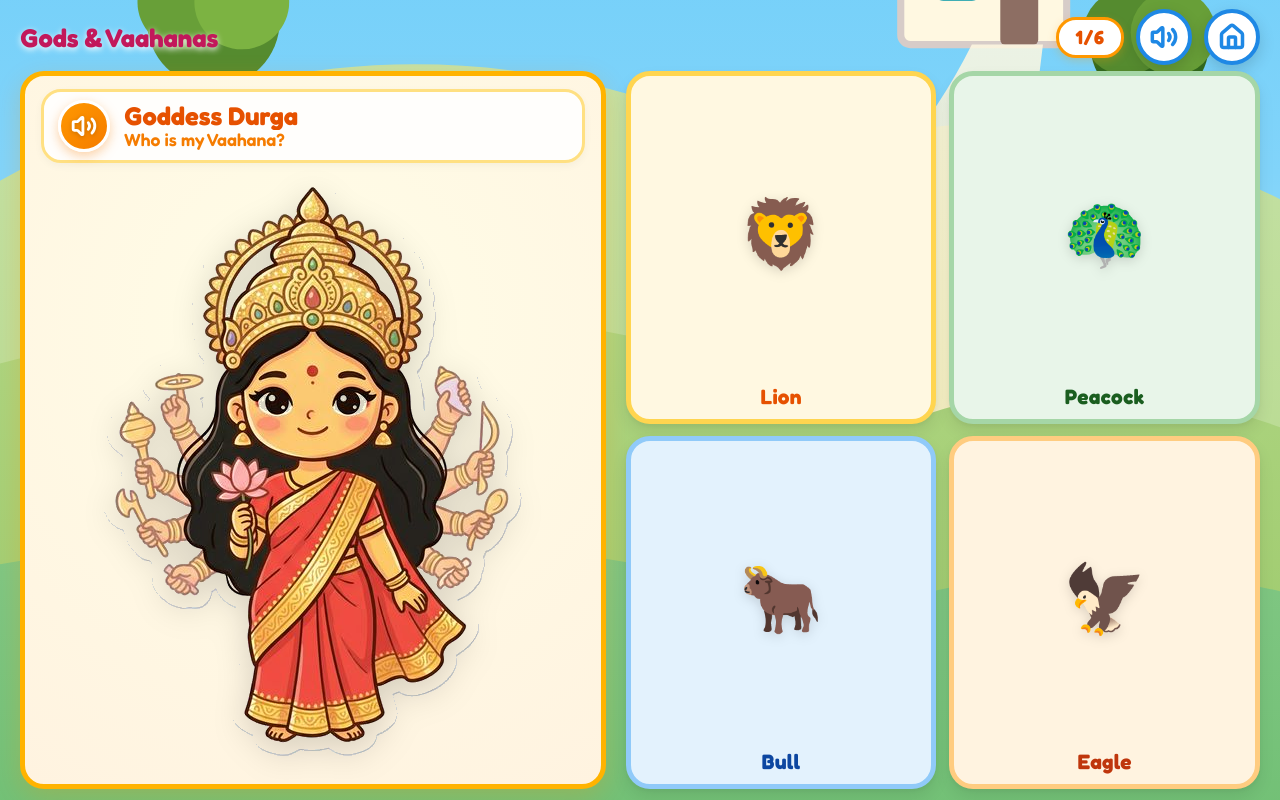
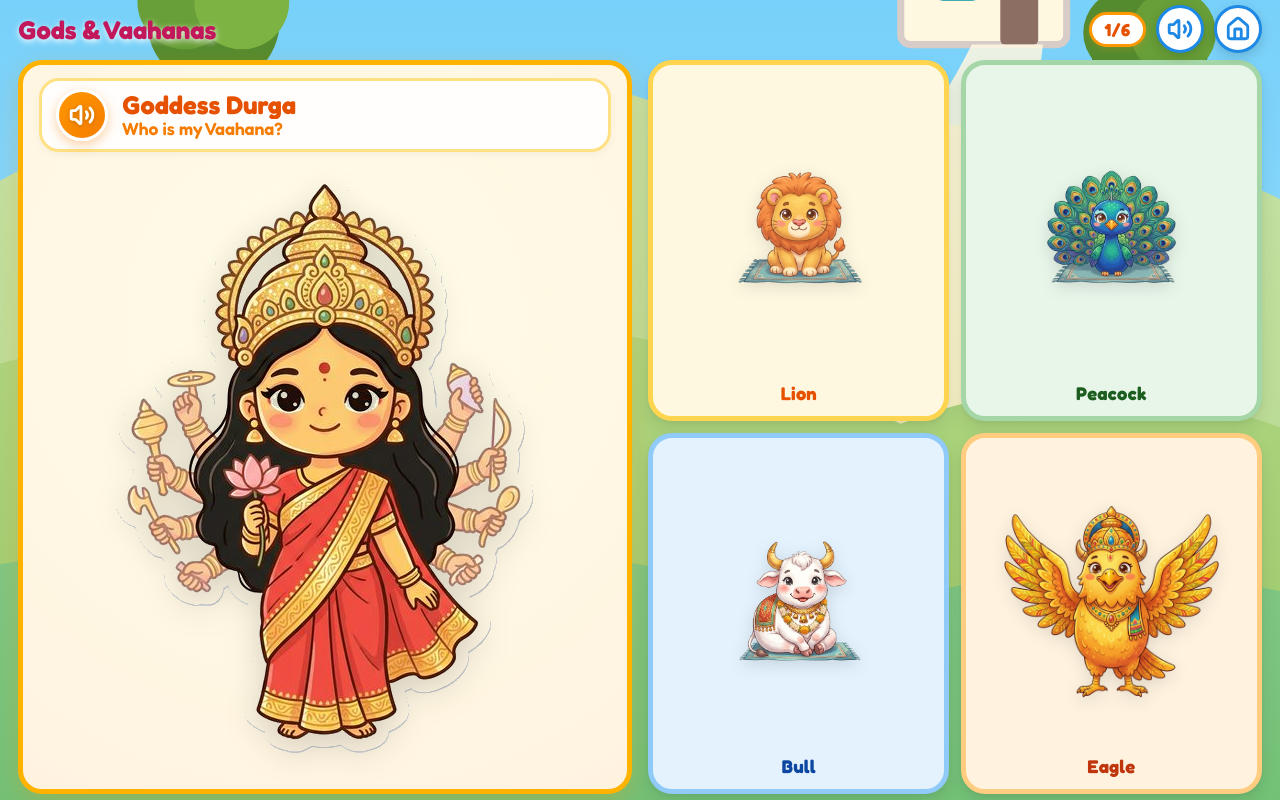
Before and after one commit to akshayvernekar/avani-play-app, a Vue app: page /avani-play-app/vaahana in a window 1280 px wide. Built offline with nearby package versions, Linux system fonts and the light colour scheme.

Commit message:
fixing layout errors

```diff
--- a/src/App.vue
+++ b/src/App.vue
@@ -20,9 +20,8 @@ html, body {
   margin: 0;
   padding: 0;
   width: 100%;
-  min-height: 100%;
+  height: 100%;
   overflow-x: hidden;
-  overflow-y: auto;
   font-family: 'Fredoka', 'Outfit', system-ui, -apple-system, sans-serif;
   background-color: #E0F7FA;
   -webkit-font-smoothing: antialiased;
@@ -30,9 +29,10 @@ html, body {
 
 #app-root {
   width: 100%;
-  min-height: 100%;
+  height: 100%;
+  margin: 0;
+  padding: 0;
   overflow-x: hidden;
-  overflow-y: auto;
   -webkit-overflow-scrolling: touch;
 }
 
--- a/src/components/NavigationButton.vue
+++ b/src/components/NavigationButton.vue
@@ -38,20 +38,21 @@ function handleClick() {
 
 <style scoped>
 .nav-button {
-  width: 56px;
-  height: 56px;
+  width: clamp(38px, 6.5vh, 48px);
+  height: clamp(38px, 6.5vh, 48px);
   border-radius: 50%;
   background: #FFFFFF;
-  border: 4px solid #1E88E5;
+  border: clamp(2.5px, 0.5vh, 3.5px) solid #1E88E5;
   color: #1E88E5;
   display: flex;
   align-items: center;
   justify-content: center;
-  box-shadow: 0 6px 16px rgba(0, 0, 0, 0.15);
+  box-shadow: 0 4px 12px rgba(0, 0, 0, 0.15);
   cursor: pointer;
   transition: transform 0.15s cubic-bezier(0.175, 0.885, 0.32, 1.275), background 0.2s;
   outline: none;
   -webkit-tap-highlight-color: transparent;
+  flex-shrink: 0;
 }
 
 .nav-button:active {
@@ -60,8 +61,8 @@ function handleClick() {
 }
 
 .nav-icon {
-  width: 28px;
-  height: 28px;
-  stroke-width: 3px;
+  width: clamp(20px, 3.6vh, 26px);
+  height: clamp(20px, 3.6vh, 26px);
+  stroke-width: 2.6px;
 }
 </style>
--- a/src/components/vaahana/VaahanaOption.vue
+++ b/src/components/vaahana/VaahanaOption.vue
@@ -138,22 +138,24 @@ defineExpose({ cardRef, triggerIncorrectAnimation });
   width: 100%;
   flex: 1;
   min-height: 0;
+  padding: clamp(2px, 0.5vh, 6px);
+  box-sizing: border-box;
 }
 
 .option-emoji {
-  font-size: clamp(2.4rem, 8.5vh, 4.2rem);
+  font-size: clamp(2.8rem, 11vh, 5.2rem);
   line-height: 1;
   display: block;
   text-align: center;
-  filter: drop-shadow(0 3px 6px rgba(0, 0, 0, 0.14));
+  filter: drop-shadow(0 4px 8px rgba(0, 0, 0, 0.15));
   transition: transform 0.18s cubic-bezier(0.175, 0.885, 0.32, 1.275);
 }
 
 .vaahana-option-card:hover:not(:disabled) .option-emoji {
-  transform: scale(1.1) rotate(-3deg);
+  transform: scale(1.08) rotate(-3deg);
 }
 
-/* ── Real Artwork (future) ── */
+/* ── Artwork Display ── */
 .option-image-box {
   width: 100%;
   flex: 1;
@@ -161,26 +163,37 @@ defineExpose({ cardRef, triggerIncorrectAnimation });
   display: flex;
   align-items: center;
   justify-content: center;
+  padding: clamp(2px, 0.5vh, 6px) clamp(4px, 1vw, 10px);
+  box-sizing: border-box;
 }
 
 .option-image {
-  max-width: 90%;
-  max-height: 100%;
+  width: 100%;
+  height: 100%;
+  max-width: 95%;
+  max-height: 95%;
   object-fit: contain;
-  filter: drop-shadow(0 4px 6px rgba(0, 0, 0, 0.1));
+  filter: drop-shadow(0 4px 8px rgba(0, 0, 0, 0.12));
   pointer-events: none;
+  transition: transform 0.18s ease;
+}
+
+.vaahana-option-card:hover:not(:disabled) .option-image {
+  transform: scale(1.06);
 }
 
 /* ── Name Label ── */
 .option-name {
   font-family: 'Fredoka', 'Outfit', sans-serif;
-  font-size: clamp(0.95rem, 2.6vh, 1.4rem);
+  font-size: clamp(0.9rem, 2.3vh, 1.25rem);
   font-weight: 700;
   color: var(--card-text, #01579B);
-  margin-top: clamp(2px, 0.6vh, 6px);
+  margin-top: clamp(1px, 0.4vh, 4px);
+  margin-bottom: clamp(1px, 0.4vh, 4px);
   text-align: center;
   letter-spacing: 0.01em;
   line-height: 1.1;
   white-space: nowrap;
+  flex-shrink: 0;
 }
 </style>
--- a/src/data/vaahana.ts
+++ b/src/data/vaahana.ts
@@ -92,32 +92,38 @@ export const vaahanas: VaahanaOptionItem[] = [
     {
         id: "mouse",
         name: "Mouse",
-        emoji: "🐭"
+        emoji: "🐭",
+        image: `${baseUrl}assets/vaahana/mouse.png`
     },
     {
         id: "nandi",
         name: "Bull",
-        emoji: "🐂"
+        emoji: "🐂",
+        image: `${baseUrl}assets/vaahana/bull.png`
     },
     {
         id: "lion",
         name: "Lion",
-        emoji: "🦁"
+        emoji: "🦁",
+        image: `${baseUrl}assets/vaahana/lion.png`
     },
     {
         id: "peacock",
         name: "Peacock",
-        emoji: "🦚"
+        emoji: "🦚",
+        image: `${baseUrl}assets/vaahana/peacock-removebg-preview.png`
     },
     {
         id: "garuda",
         name: "Eagle",
-        emoji: "🦅"
+        emoji: "🦅",
+        image: `${baseUrl}assets/vaahana/garuda.png`
     },
     {
         id: "swan",
         name: "Swan",
-        emoji: "🦢"
+        emoji: "🦢",
+        image: `${baseUrl}assets/vaahana/swan.png`
     }
 ];
 
--- a/src/views/VaahanaGameView.vue
+++ b/src/views/VaahanaGameView.vue
@@ -352,44 +352,51 @@ const bgStyle = {
 <style scoped>
 /* Full viewport strictly landscape container, zero scrollbars */
 .game-view-container {
+  width: 100%;
   width: 100vw;
+  height: 100%;
   height: 100vh;
   height: 100dvh;
+  margin: 0;
+  padding: 0;
   overflow: hidden;
   background: center center / cover no-repeat;
   display: flex;
   flex-direction: column;
-  padding: clamp(6px, 1.4vh, 12px) clamp(10px, 2vw, 20px);
-  padding-left: max(clamp(10px, 2vw, 20px), env(safe-area-inset-left));
-  padding-right: max(clamp(10px, 2vw, 20px), env(safe-area-inset-right));
-  padding-top: max(clamp(6px, 1.4vh, 12px), env(safe-area-inset-top));
-  padding-bottom: max(clamp(6px, 1.4vh, 12px), env(safe-area-inset-bottom));
+  padding-left: max(8px, env(safe-area-inset-left));
+  padding-right: max(8px, env(safe-area-inset-right));
+  padding-top: max(4px, env(safe-area-inset-top));
+  padding-bottom: max(6px, env(safe-area-inset-bottom));
   box-sizing: border-box;
   position: fixed;
   inset: 0;
   user-select: none;
 }
 
-/* Top Nav */
+/* Dedicated Reserved Top Nav Bar */
 .top-nav {
   width: 100%;
-  height: clamp(38px, 7.5vh, 52px);
+  height: clamp(40px, 8vh, 50px);
   display: flex;
   align-items: center;
   justify-content: space-between;
   flex-shrink: 0;
-  margin-bottom: clamp(4px, 1vh, 8px);
+  padding: 0 clamp(4px, 1vw, 10px);
+  box-sizing: border-box;
+  margin-bottom: clamp(2px, 0.8vh, 6px);
+  z-index: 10;
 }
 
 .nav-left {
   display: flex;
   align-items: center;
-  gap: clamp(8px, 1.5vw, 16px);
+  gap: clamp(6px, 1.2vw, 14px);
+  min-width: 0;
 }
 
 .nav-title {
   font-family: 'Fredoka', sans-serif;
-  font-size: clamp(1.2rem, 3.2vh, 1.8rem);
+  font-size: clamp(1.1rem, 3.2vh, 1.6rem);
   font-weight: 700;
   color: #C2185B;
   margin: 0;
@@ -400,12 +407,12 @@ const bgStyle = {
 .feedback-inline {
   display: inline-flex;
   align-items: center;
-  gap: 6px;
+  gap: 5px;
   background: #FFF3E0;
   border: 2px solid #FF9800;
   border-radius: 16px;
-  padding: 3px 10px;
-  box-shadow: 0 2px 8px rgba(255, 152, 0, 0.2);
+  padding: 2px 8px;
+  box-shadow: 0 2px 6px rgba(255, 152, 0, 0.2);
 }
 
 .feedback-inline.is-hint {
@@ -414,12 +421,12 @@ const bgStyle = {
 }
 
 .feedback-icon {
-  font-size: clamp(0.9rem, 2vh, 1.15rem);
+  font-size: clamp(0.85rem, 1.8vh, 1.05rem);
 }
 
 .feedback-message {
   font-family: 'Fredoka', sans-serif;
-  font-size: clamp(0.85rem, 2vh, 1rem);
+  font-size: clamp(0.78rem, 1.8vh, 0.92rem);
   font-weight: 700;
   color: #E65100;
   white-space: nowrap;
@@ -428,15 +435,16 @@ const bgStyle = {
 .nav-right {
   display: flex;
   align-items: center;
-  gap: clamp(6px, 1vw, 12px);
+  gap: clamp(6px, 1vw, 10px);
+  flex-shrink: 0;
 }
 
 .progress-pill {
   background: #FFFFFF;
-  border: clamp(2px, 0.5vh, 3px) solid #FF9800;
+  border: clamp(2px, 0.4vh, 3px) solid #FF9800;
   border-radius: 20px;
-  padding: clamp(3px, 0.7vh, 6px) clamp(10px, 1.5vw, 16px);
-  box-shadow: 0 3px 8px rgba(255, 152, 0, 0.25);
+  padding: clamp(2px, 0.5vh, 4px) clamp(8px, 1.2vw, 12px);
+  box-shadow: 0 2px 6px rgba(255, 152, 0, 0.2);
   display: flex;
   align-items: center;
   justify-content: center;
@@ -444,26 +452,26 @@ const bgStyle = {
 
 .progress-num {
   font-family: 'Fredoka', sans-serif;
-  font-size: clamp(0.95rem, 2.4vh, 1.25rem);
+  font-size: clamp(0.9rem, 2.2vh, 1.15rem);
   font-weight: 700;
   color: #E65100;
-  letter-spacing: 0.05em;
+  letter-spacing: 0.04em;
 }
 
-/* Landscape Split Stage: Left 50%, Right 50% */
+/* Landscape Split Stage: Left 50%, Right 50% with clean grid */
 .game-stage-landscape {
   flex: 1;
   min-height: 0;
   width: 100%;
-  display: flex;
-  flex-direction: row;
+  display: grid;
+  grid-template-columns: minmax(0, 1fr) minmax(0, 1fr);
   align-items: stretch;
-  gap: clamp(10px, 1.8vw, 20px);
+  gap: clamp(8px, 1.5vw, 16px);
+  padding: 0 clamp(4px, 1vw, 10px);
   box-sizing: border-box;
 }
 
 .left-panel {
-  flex: 1 1 48%;
   height: 100%;
   min-height: 0;
   min-width: 0;
@@ -472,7 +480,6 @@ const bgStyle = {
 }
 
 .right-panel {
-  flex: 1 1 52%;
   height: 100%;
   min-height: 0;
   min-width: 0;
@@ -483,9 +490,9 @@ const bgStyle = {
 /* 2x2 Options Grid fitting exactly inside right panel */
 .options-grid {
   display: grid;
-  grid-template-columns: 1fr 1fr;
-  grid-template-rows: 1fr 1fr;
-  gap: clamp(8px, 1.6vh, 14px);
+  grid-template-columns: repeat(2, 1fr);
+  grid-template-rows: repeat(2, 1fr);
+  gap: clamp(6px, 1.4vh, 12px);
   width: 100%;
   height: 100%;
   min-height: 0;
```
Also changed, not shown: src/views/IdentifyGodView.vue (+38 -31 lines), public/assets/vaahana/garuda.png (added), public/assets/vaahana/swan.png (added).
